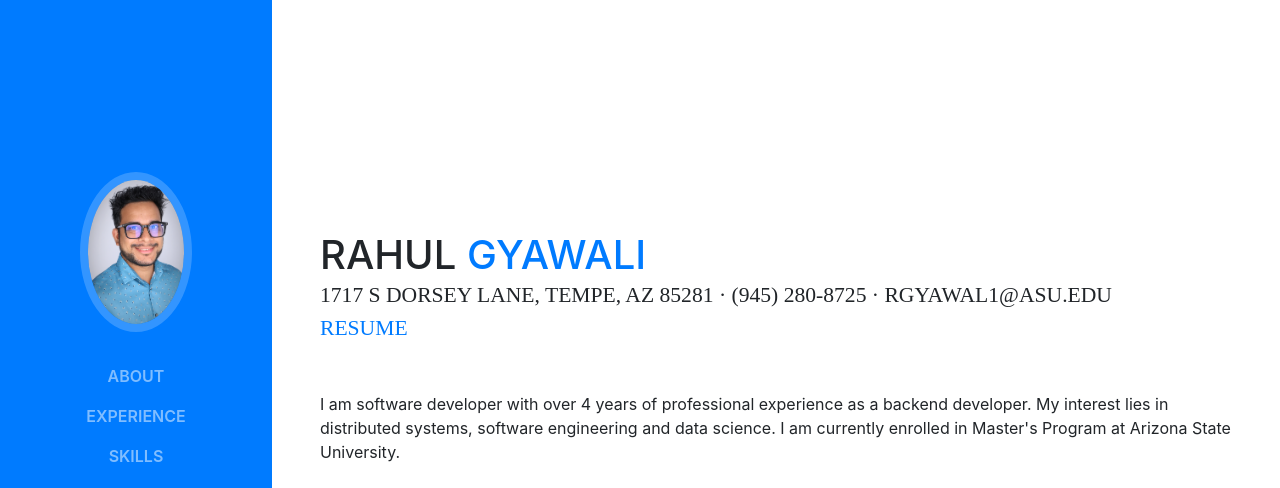
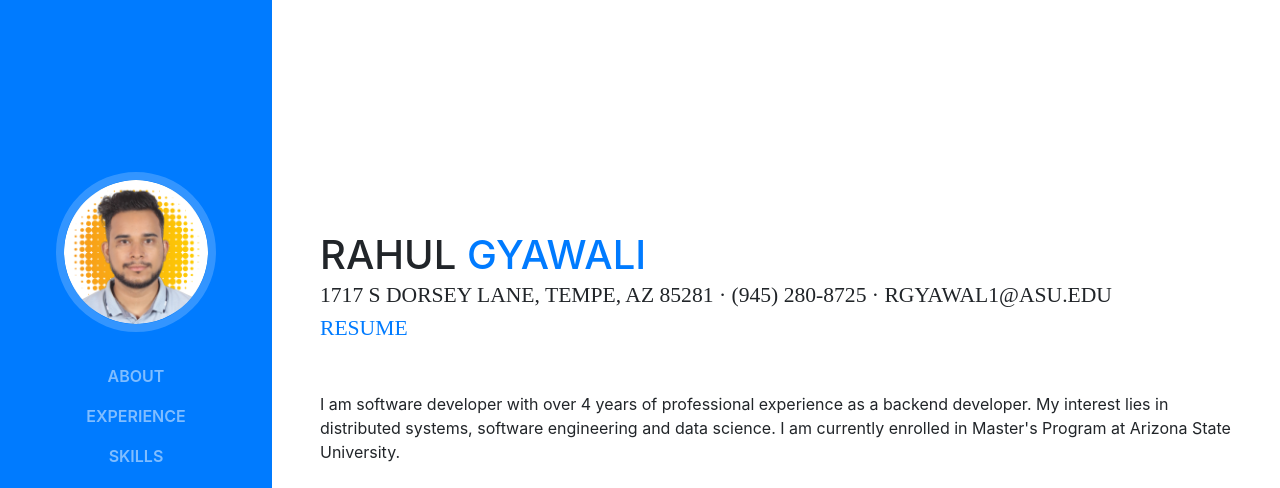
Before and after one commit to rahulgyawali/portfolio, a website with bundled scripts: page index.html in a window 1280 px wide. Shown: the top 488 px of the page. Built offline with nearby package versions, Linux system fonts and the light colour scheme; files whose address does not match are found by name; a web font is replaced by a local one.

Commit message:
updated profile image

```diff
--- a/index.html
+++ b/index.html
@@ -33,7 +33,7 @@
       <a class="navbar-brand js-scroll-trigger" href="#page-top">
         <span class="d-block d-lg-none">Show Profile</span>
         <span class="d-none d-lg-block">
-          <img class="img-fluid img-profile rounded-circle mx-auto mb-3" src="img/profile.jpg" alt="">
+          <img class="img-fluid img-profile rounded-circle mx-auto mb-3" src="img/profile(5).png" alt="">
         </span>
       </a>
       <button class="navbar-toggler" type="button" data-toggle="collapse" data-target="#navbarSupportedContent" aria-controls="navbarSupportedContent" aria-expanded="false" aria-label="Toggle navigation">
```
Also changed, not shown: 1 other file.
